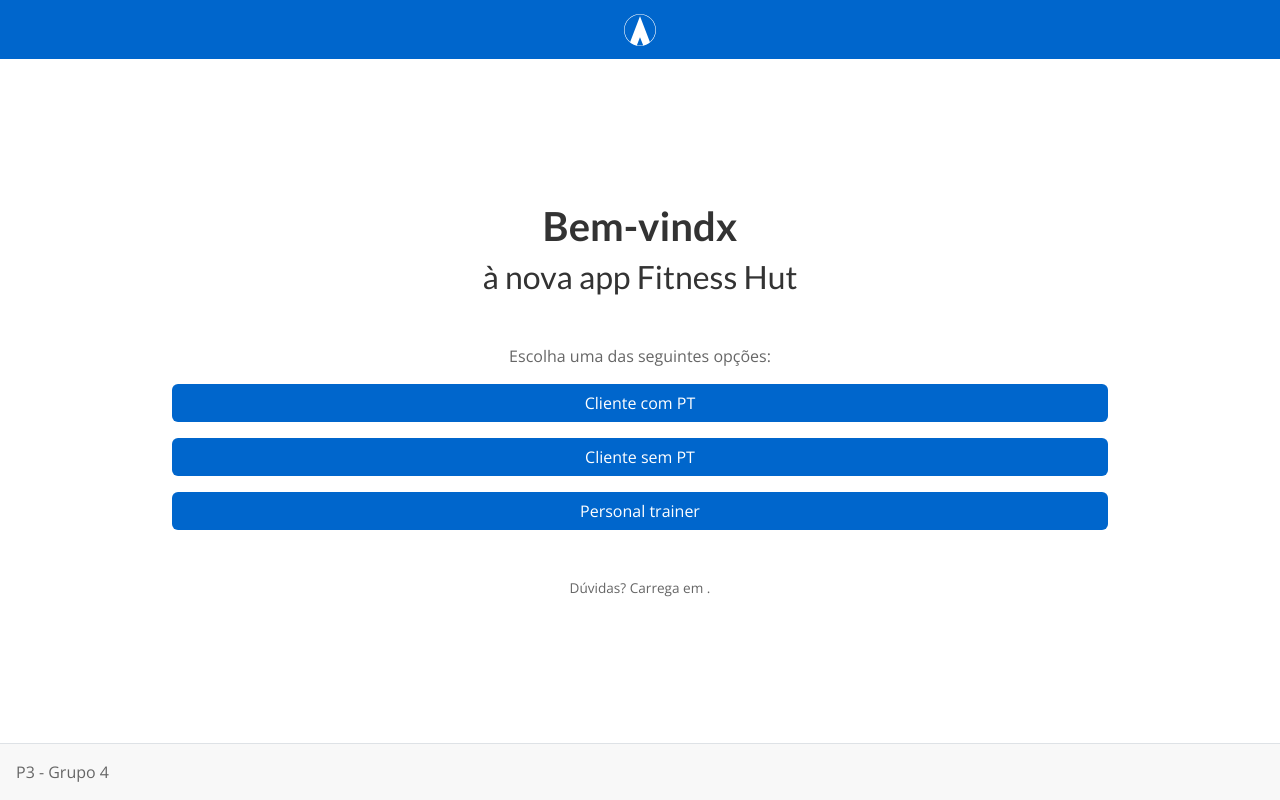
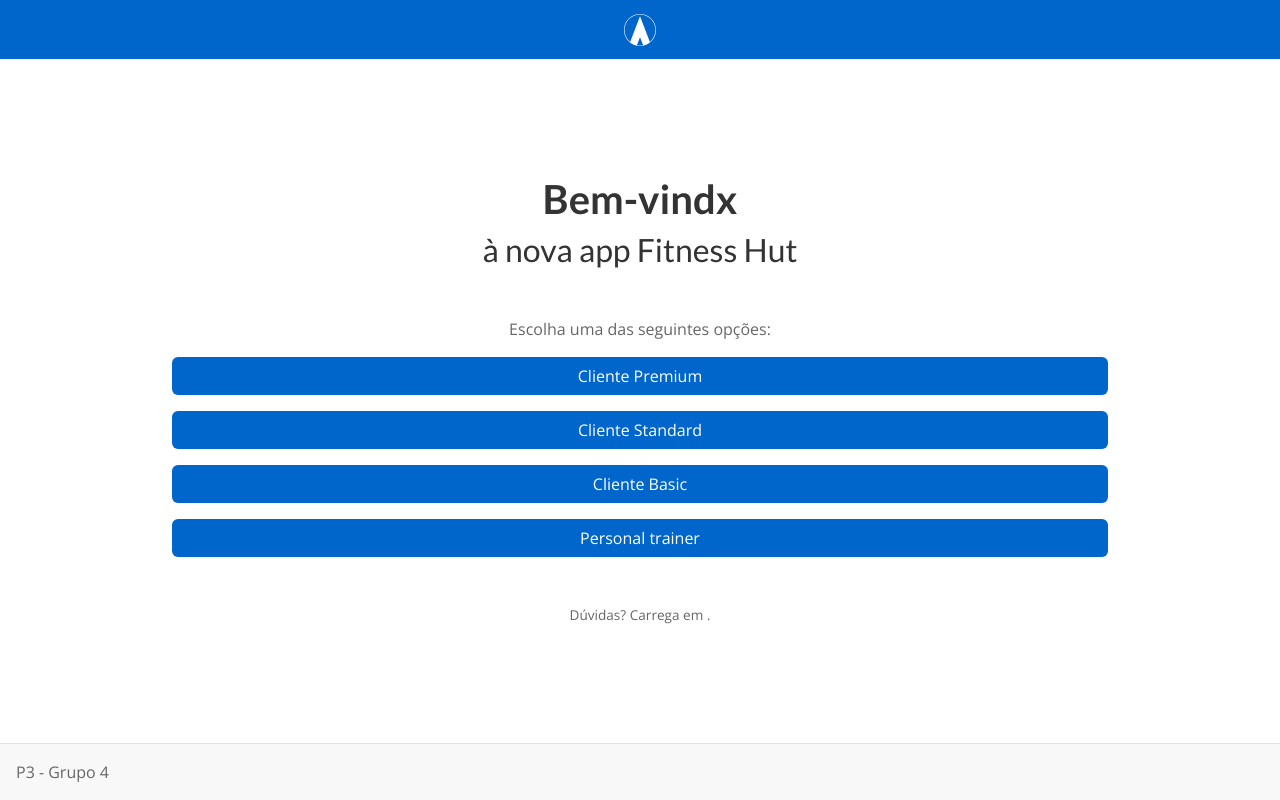
Before and after one commit to RGarrido03/mas, a React (Create React App) app: page / in a window 1280 px wide. Built offline with nearby package versions, Linux system fonts and the light colour scheme; some icons are missing.

Commit message:
Prepare for new Client actors based on the plan

```diff
--- a/src/actorChoosing.jsx
+++ b/src/actorChoosing.jsx
@@ -14,8 +14,9 @@
                 </div>
                 <div className="vstack gap-3 col-9 mx-auto" id="actorChoosing">
                     <p className="mb-0">Escolha uma das seguintes opções:</p>
-                    <Link to="/client/login" className="btn primary-blue-background white">Cliente com PT</Link>
-                    <Link to="/client-nopt/login" className="btn primary-blue-background white">Cliente sem PT</Link>
+                    <Link to="/client/login" className="btn primary-blue-background white">Cliente Premium</Link>
+                    <Link to="/client-standard/login" className="btn primary-blue-background white">Cliente Standard</Link>
+                    <Link to="/client-basic/login" className="btn primary-blue-background white">Cliente Basic</Link>
                     <Link to="/pt/login" className="btn primary-blue-background white">Personal trainer</Link>
                 </div>
                 <div id="notes">
--- a/src/index.jsx
+++ b/src/index.jsx
@@ -2,6 +2,10 @@
 import ReactDOM from 'react-dom/client';
 import { BrowserRouter as Router, Routes, Route } from 'react-router-dom';
 import ActorChoosing from './actorChoosing';
+import NotFound from './notFound';
+import { HelmetProvider, Helmet } from 'react-helmet-async';
+
+// Client with Premium plan
 import ClientHome from './client/clientHome';
 import ClientExercise from './client/clientExercise';
 import ClientExerciseClasses from './client/clientExerciseClasses';
@@ -23,6 +27,8 @@
 import ClientWaitingForPT from './client/clientWaitingForPT';
 import ClientSubscription from './client/clientSubscription';
 import ClientProfile from './client/clientProfile';
+
+// Personal Trainer
 import PTHome from './pt/PTHome';
 import PTLogin from './pt/PTLogin';
 import PTClasses from './pt/PTClasses';
@@ -39,8 +45,6 @@
 import PTUserDetailsNutrition from './pt/PTUserDetailsNutrition';
 import PTUserDetailsChangePlan from './pt/PTUserDetailsChangePlan';
 import PTProfile from './pt/PTProfile';
-import NotFound from './notFound';
-import { HelmetProvider, Helmet } from 'react-helmet-async';
 
 // Bootstrap CSS
 import "bootstrap/dist/css/bootstrap.min.css";
@@ -65,6 +69,9 @@
     <Router basename={process.env.REACT_APP_BASENAME}>
       <Routes>
         <Route path="/" element={<ActorChoosing />} />
+        <Route path="*" element={<NotFound />} />
+
+        {/* Client with Premium plan */}
         <Route path="/client/home" element={<ClientHome />} />
         <Route path="/client/exercise" element={<ClientExercise />} />
         <Route path="/client/exercise/extraclasses" element={<ClientExerciseClasses />} />
@@ -86,6 +93,8 @@
         <Route path="/client/waiting-for-pt" element={<ClientWaitingForPT />} />
         <Route path="/client/subscription" element={<ClientSubscription />} />
         <Route path="/client/profile" element={<ClientProfile />} />
+
+        {/* Personal Trainer */}
         <Route path="/pt/home" element={<PTHome />} />
         <Route path="/pt/classes" element={<PTClasses />} />
         <Route path="/pt/classes/extraclasses" element={<PTClassesExtra />} />
@@ -102,7 +111,6 @@
         <Route path="/pt/users/details/nutrition" element={<PTUserDetailsNutrition />} />
         <Route path="/pt/users/details/changeplan" element={<PTUserDetailsChangePlan />} />
         <Route path="/pt/profile" element={<PTProfile />} />
-        <Route path="*" element={<NotFound />} />
       </Routes>
     </Router>
   </React.StrictMode>
```
Also changed, not shown: 1 other file (tests, documents, lock files or other folders).
